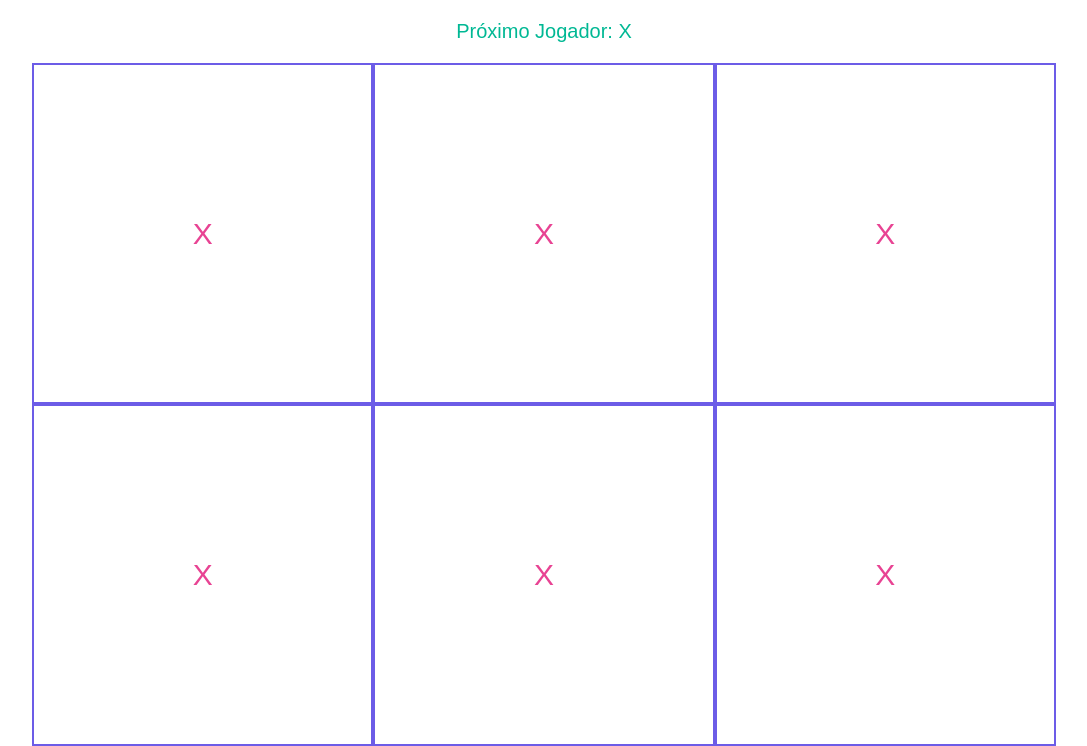
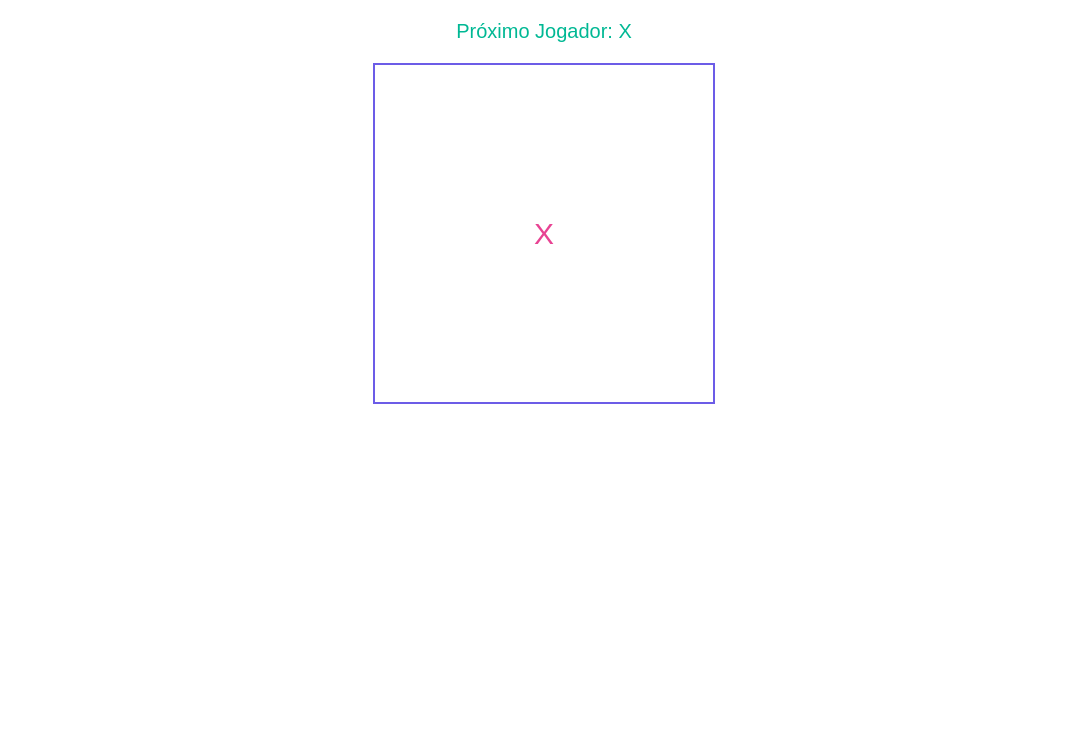
Before and after one commit to danilomacb/15dias-de-react, a React (Create React App) app: page / in a window 1280 px wide. Shown: the top 746 px of the page, without its empty margins (96-1183 px from the left). Built offline with nearby package versions, Linux system fonts and the light colour scheme.

Commit message:
primeira versao do desafio avancado

```diff
--- a/src/components/BoardCollab/index.js
+++ b/src/components/BoardCollab/index.js
@@ -16,7 +16,7 @@ const SquareCollabs = qtd => {
 };
 
 const BoardCollab = ({qtd}) => (
-    <article className="board-collab">{SquareCollabs(qtd)}</article>
+    <article className="board-collab"><SquareCollab /></article>
 );
 
 export default BoardCollab;
--- a/src/components/SquareCollab/index.js
+++ b/src/components/SquareCollab/index.js
@@ -1,13 +1,33 @@
-import React from "react";
+import React, { Component } from "react";
 
 import "./styles.css";
 
-const handleClick = () => (
-    console.log("texto")
-);
+class SquareCollab extends Component {
 
-const SquareCollab = () => (
-    <button onClick={handleClick} className="square-collab">X</button>
-);
+    constructor(props) {
+        super(props);
+        this.state = {
+            content: "X"
+        }
+    }
+
+    handleClick = () => {
+        const newState = {content: "X"};
+
+        if(this.state.content === "X") {
+            newState.content = "0";
+        }
+
+        this.setState(newState);
+    };
+
+    render() {
+        return (
+            <button onClick={this.handleClick} className="square-collab">
+                {this.state.content}
+            </button>
+        )
+    }
+}
 
 export default SquareCollab;
```
